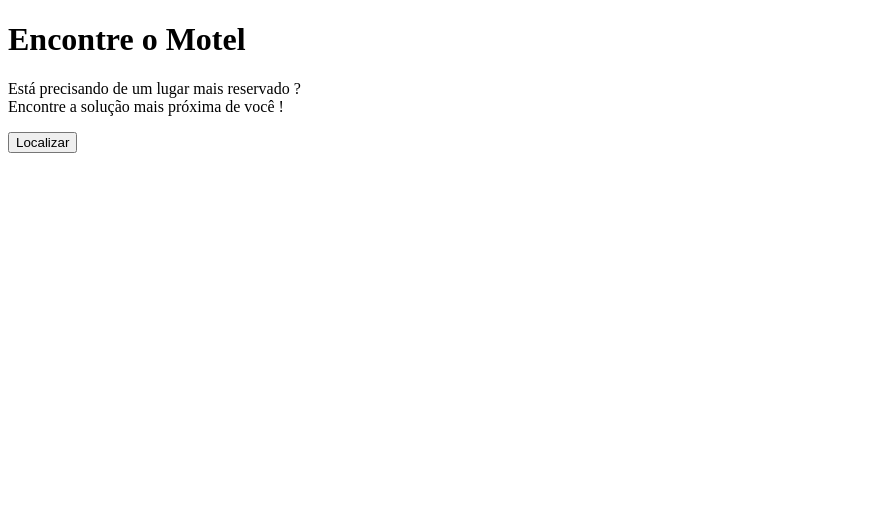
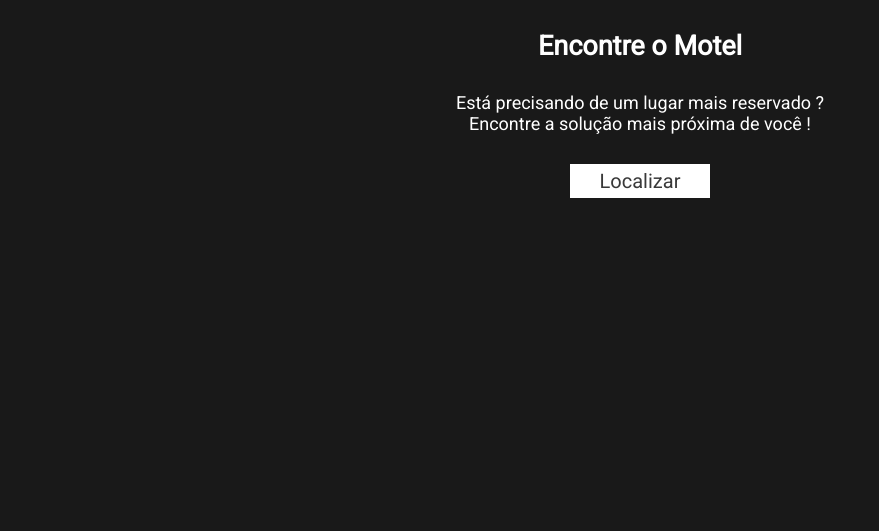
Before and after one commit to mathrodri/api-maps, a plain HTML site: page index.html in a window 1280 px wide. Shown: the whole page, without its empty margins (0-879 px from the left). Drawn offline with nearby package versions, Linux system fonts and the light colour scheme.

Commit message:
adição do react

```diff
--- /dev/null
+++ b/css/estilo.css
@@ -0,0 +1,53 @@
+@import url('https://fonts.googleapis.com/css?family=Roboto');
+
+* {
+    padding: 0;
+    margin: 0;
+    font-family: 'Roboto', sans-serif;
+}
+
+html {
+    font-size: 62.5%;
+}
+
+html,
+body {
+    height: 100%;
+    background-color: #191919;
+}
+
+main {
+    display: flex;
+    flex-flow: column wrap;
+    align-items: center;
+    min-height: 100%;
+    box-sizing: border-box;
+}
+
+h1 {
+    font-size: 2.7rem;
+    text-align: center;
+    margin: 3rem 0;
+    color: #fff;
+}
+
+p {
+    font-size: 1.8rem;
+    text-align: center;
+    color: #fff;
+}
+
+button {
+    margin: 3rem 0;
+    font-size: 2rem;
+    border: none;
+    background-color: #fff;
+    color: #393939;
+    padding: 0.5rem 3rem;
+    cursor: pointer;
+}
+
+#map {
+    width: 100%;
+    height: 30rem;
+}
--- a/index.html
+++ b/index.html
@@ -3,17 +3,13 @@
   <head>
     <meta charset="UTF-8" />
     <title>Trabalho maps</title>
+	  <link rel="stylesheet" href="css/estilo.css">
+	  <script src="https://unpkg.com/react@16/umd/react.development.js"></script>
+    <script src="https://unpkg.com/react-dom@16/umd/react-dom.development.js"></script>
+    <script src="https://unpkg.com/babel-standalone@6.15.0/babel.min.js"></script>
+	  <script type="text/babel" src="js/react-render.js" defer="defer"></script>
+	  <script src="js/maps-api.js"></script>
   </head>
-  <body>
-	<main>
-        <h1>Encontre o Motel</h1>
-        <p>
-            Está precisando de um lugar mais reservado ? <br/>
-            Encontre a solução mais próxima de você !
-        </p>
-        <button>Localizar</button>
-        <div id="map">
-        </div>
-    </main>
+  <body id="root">
   </body>
 </html>
--- /dev/null
+++ b/js/maps-api.js
@@ -0,0 +1,37 @@
+
+/*
+descrição: Testa se o navegador possui geolocalização
+autor: victor
+entrada: {
+	navigator: objeto que contem informações e funções nativas do navegador
+	geolocation: objeto que contem funções para geolocalização
+}
+saida: informa se o navegador possui geolocalização
+*/
+
+if('geolocation' in navigator) {
+
+	/*
+	descrição: captua a localização do usuário
+	autor: victor
+	entrada: {
+		position: objeto que contem as informações de localização
+	}
+	saida: latitude e longitude do usuário
+	*/
+
+	navigator.geolocation.getCurrentPosition(function(position){
+
+		// armazena a latitude e longitude do usuário
+
+		var userLocation = {lat: position.coords.latitude, lng: position.coords.longitude};
+
+		// exibe a latitude e longitude
+
+		alert('latitude: ' + userLocation.lat + ' longitude: ' + userLocation.lng);
+	}, function(erro) {
+		alert('Por favor, ative a localização em seu navegador');
+	});
+} else {
+	alert('seu navegador não suporta geolocalização, atualize-o para usar nossa aplicação');
+}
--- /dev/null
+++ b/js/react-render.js
@@ -0,0 +1,21 @@
+// cria um componente react
+
+ReactDOM.render(
+
+        // cria a estrutura html
+
+        <main>
+            <h1>Encontre o Motel</h1>
+            <p>
+                Está precisando de um lugar mais reservado ? <br/>
+                Encontre a solução mais próxima de você !
+            </p>
+            <button>Localizar</button>
+            <div id="map">
+            </div>
+        </main>,
+
+        // seta onde ira ser colocada a estrutura
+
+        document.getElementById('root')
+      );
```
